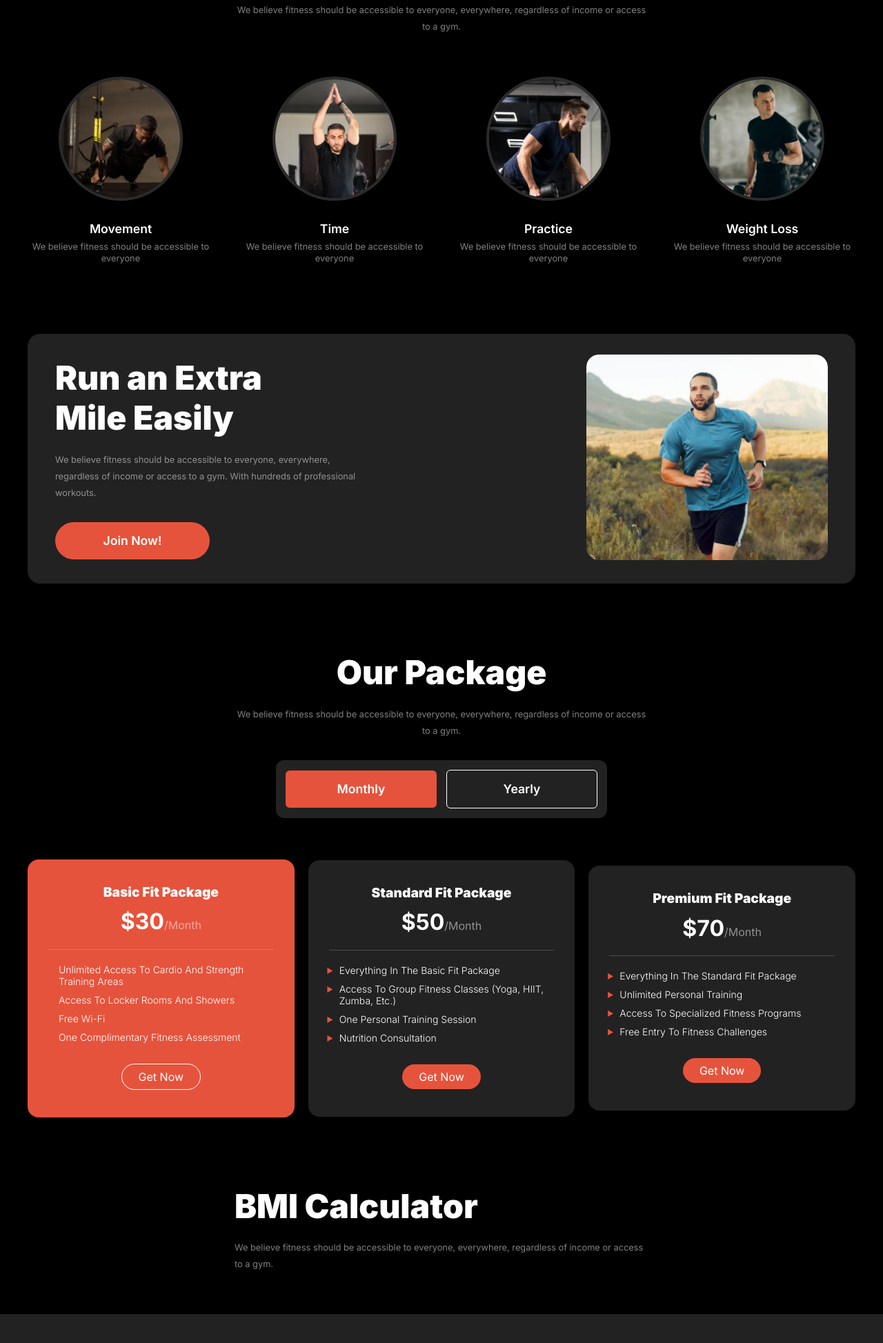
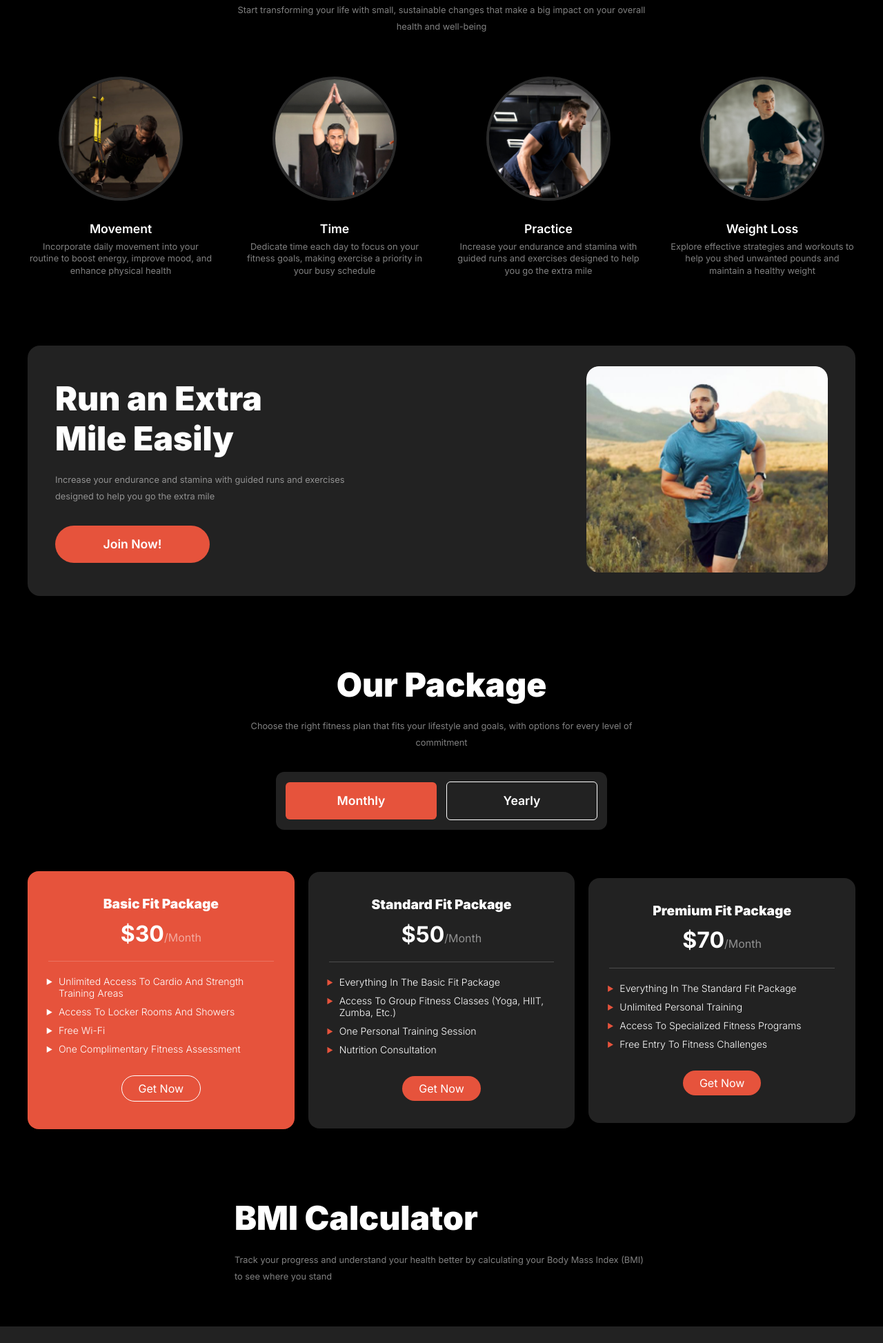
Before and after one commit to Joyreya-Joya/Fitness, a plain HTML site: page index.html in a window 1280 px wide. Shown: the part 850-2797 px from the top of the page at 69% size. Drawn offline with Linux system fonts and the light colour scheme; a web font is replaced by a local one.

Commit message:
Final Result

```diff
--- a/css/style.css
+++ b/css/style.css
@@ -597,5 +597,9 @@ padding: 16px 0px 20px;
     -o-border-radius: 42px;
 }
 
+.plan_inculded_colored li::marker {
+    color: #ffffff;
+}
+
 
 /* ------------- Purchase Plan Part Start------ */
--- a/index.html
+++ b/index.html
@@ -89,8 +89,7 @@
             <div class="container">
                 <div class="heading mb_60">
                     <h3>Change Your Habits</h3>
-                    <p class="p_sml">We believe fitness should be accessible to everyone, everywhere, regardless of
-                        income or access to a gym.</p>
+                    <p class="p_sml">Start transforming your life with small, sustainable changes that make a big impact on your overall health and well-being</p>
                 </div>
 
                 <div class="cng_habt_tips grid_4">
@@ -98,28 +97,28 @@
                     <div class="habt_tip">
                         <img class="round_img" src="images/tips-1.png" alt="Doing Exercise">
                         <h6 class="tips_h">Movement</h6>
-                        <p class="p_sml">We believe fitness should be accessible to everyone</p>
+                        <p class="p_sml">Incorporate daily movement into your routine to boost energy, improve mood, and enhance physical health</p>
                     </div>
                     <!-- ----------------------------  -->
                     <!-- --------------2---------- -->
                     <div class="habt_tip">
                         <img class="round_img" src="images/tips-2.png" alt="Doing Exercise">
                         <h6 class="tips_h">Time</h6>
-                        <p class="p_sml">We believe fitness should be accessible to everyone</p>
+                        <p class="p_sml">Dedicate time each day to focus on your fitness goals, making exercise a priority in your busy schedule</p>
                     </div>
                     <!-- ----------------------------  -->
                     <!-- --------------3---------- -->
                     <div class="habt_tip">
                         <img class="round_img" src="images/tips-3.png" alt="Doing Exercise">
                         <h6 class="tips_h">Practice</h6>
-                        <p class="p_sml">We believe fitness should be accessible to everyone</p>
+                        <p class="p_sml">Increase your endurance and stamina with guided runs and exercises designed to help you go the extra mile</p>
                     </div>
                     <!-- ----------------------------  -->
                     <!-- --------------4---------- -->
                     <div class="habt_tip">
                         <img class="round_img" src="images/tips-4.png" alt="Doing Exercise">
                         <h6 class="tips_h">Weight Loss</h6>
-                        <p class="p_sml">We believe fitness should be accessible to everyone</p>
+                        <p class="p_sml">Explore effective strategies and workouts to help you shed unwanted pounds and maintain a healthy weight</p>
                     </div>
                     <!-- ----------------------------  -->
 
@@ -141,8 +140,7 @@
                         <div class="heading run_head mb_30">
                             <h3>Run an Extra <br>
                                 Mile Easily</h3>
-                            <p class="p_sml">We believe fitness should be accessible to everyone, everywhere, regardless
-                                of income or access to a gym. With hundreds of professional workouts.</p>
+                            <p class="p_sml">Increase your endurance and stamina with guided runs and exercises designed to help you go the extra mile</p>
                         </div>
                         <a href="#" class="btn fill_btn">Join Now!</a>
                     </div>
@@ -162,9 +160,7 @@
             <div class="container">
                 <div class="heading mb_60">
                     <h3>Our Package</h3>
-                    <p class="p_sml mb_30">We believe fitness should be accessible to everyone, everywhere, regardless of
-                        income
-                        or access to a gym.</p>
+                    <p class="p_sml mb_30">Choose the right fitness plan that fits your lifestyle and goals, with options for every level of commitment</p>
 
                     <div class="pckg_btns">
                         <a href="#" class="btn fill_btn">Monthly</a>
@@ -180,7 +176,7 @@
                     <div class="prchs_item orange_bg">
                         <h5 class="h5_sml">Basic Fit Package</h5>
                         <h4 class="p_price">$30<span class="per_mnth p_mid">/Month</span></h4>
-                        <ul class="plan_inculded">
+                        <ul class="plan_inculded plan_inculded_colored">
                             <li>Unlimited Access To Cardio And Strength Training Areas</li>
                             <li>Access To Locker Rooms And
                                 Showers</li>
@@ -235,9 +231,7 @@
             <div class="container">
                 <div class="heading bmi_head mb_60">
                     <h3>BMI Calculator</h3>
-                    <p class="p_sml">We believe fitness should be accessible to everyone, everywhere, regardless of
-                        income
-                        or access to a gym.</p>
+                    <p class="p_sml">Track your progress and understand your health better by calculating your Body Mass Index (BMI) to see where you stand</p>
                 </div>
             </div>
 
@@ -315,8 +309,7 @@
             <div class="container our_team_sec">
                 <div class="heading mb_60">
                     <h3>Meet Our Team</h3>
-                    <p class="p_sml">We believe fitness should be accessible to everyone, everywhere, regardless of
-                        income or access to a gym.</p>
+                    <p class="p_sml">Get to know our team of professional trainers and nutritionists who are here to support your fitness journey every step of the way</p>
                 </div>
 
                 <div class="team_members grid_3 card_bg">
@@ -399,7 +392,7 @@
                 </div>
 
                 <div class="footer_item">
-                    <h4>Get Started</h4>
+                    <h4>About</h4>
                     <ul class="ftr_menu">
                         <li><a href="#">Service</a></li>
                         <li><a href="#">Contact Us</a></li>
```
